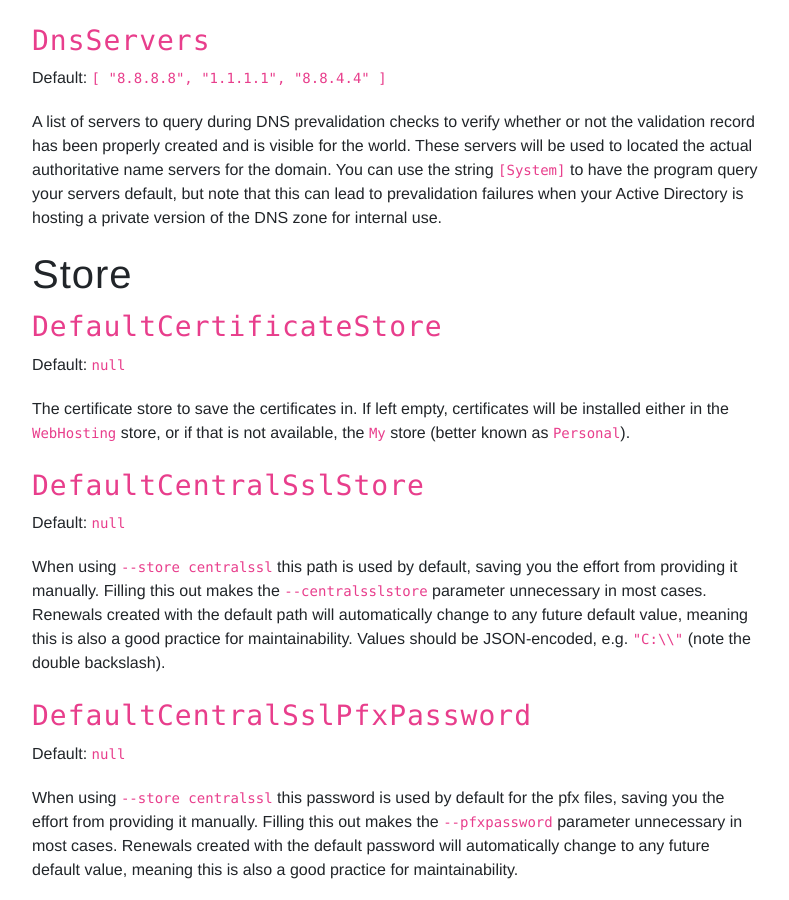
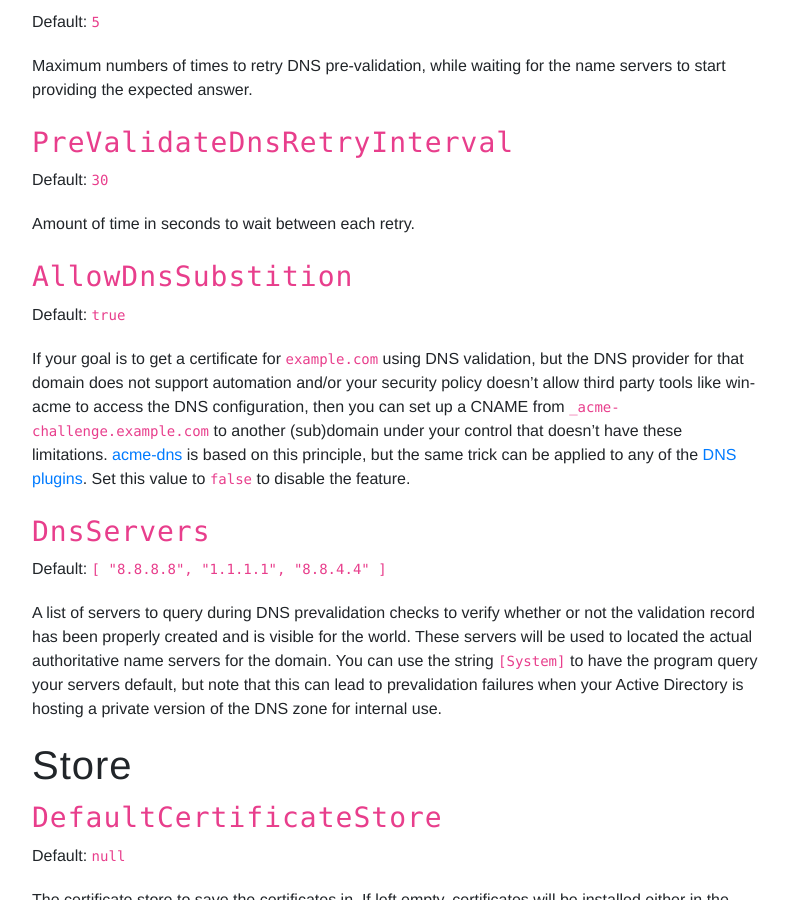
Before and after one commit to win-acme/win-acme.github.io, a Jekyll site: the page built from reference/settings.md, in a window 1280 px wide and 900 px high, scrolled down 7018 px. Shown: the whole window, without its empty margins (433-1222 px from the left). Built offline with Jekyll 4.4.1, drawn with Linux system fonts in a browser that asks for light colours; our own code applies the rules of GitHub Pages for plain Markdown files; some of the changed text lies outside the part shown.

Commit message:
changes for 2.1.6

```diff
--- a/reference/settings.md
+++ b/reference/settings.md
@@ -190,7 +190,17 @@ Password for the SMTP server, in case of authenticated SMTP.
 ### `SmtpSecure`
 Default: `false`
 
-Change to `true` to enable SMTPS.
+Change to `true` to enable secure SMTP.
+
+### `SmtpSecureMode`
+Default: `1`
+
+| Value          |  Meaning |
+|----------------|----------------|
+| 1			     | Automatic (based on port number)
+| 2			     | Implicit TLS
+| 3			     | Explicit TLS (required)
+| 4			     | Explicit TLS (when available)
 
 ### `SmtpSenderName`
 Default: `null`
@@ -279,6 +289,19 @@ Default: `30`
 
 Amount of time in seconds to wait between each retry.
 
+### `AllowDnsSubstition`
+Default: `true`
+
+If your goal is to get a certificate for `example.com` using DNS validation,
+but the DNS provider for that domain does not support automation and/or your
+security policy doesn't allow third party tools like win-acme to access the
+DNS configuration, then you can set up a CNAME from `_acme-challenge.example.com`
+to another (sub)domain under your control that doesn't have these limitations.
+[acme-dns](/reference/plugins/validation/dns/acme-dns) is based on this principle,
+but the same trick can be applied to any of the
+[DNS plugins](/reference/plugins/validation/dns/). Set this value to `false`
+to disable the feature.
+
 ### `DnsServers`
 Default: `[ "8.8.8.8", "1.1.1.1", "8.8.4.4" ]`
 
```
Also changed, not shown: reference/plugins/installation/script.md (+8 -5 lines), reference/plugins/validation/dns/index.md (+9 -0 lines).
